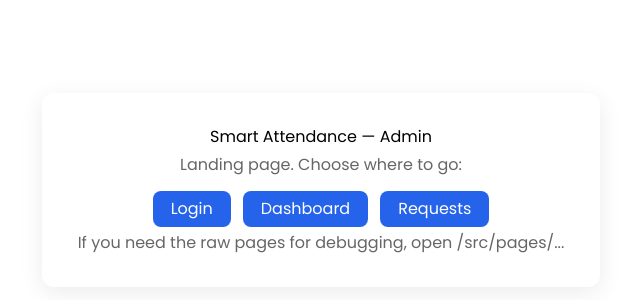
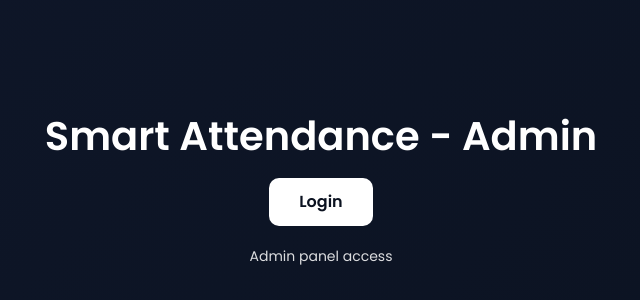
Before and after one commit to rafelixa/admin_smart_attendance, a website built with Vite: page frontend/index.html in a window 1280 px wide. Shown: the part 210-510 px from the top of the page, without its empty margins (319-959 px from the left). Built offline with nearby package versions, Linux system fonts and the light colour scheme.

Commit message:
update: landing page styles

```diff
--- a/frontend/index.html
+++ b/frontend/index.html
@@ -4,26 +4,30 @@
     <meta charset="utf-8" />
     <meta name="viewport" content="width=device-width, initial-scale=1" />
     <title>Smart Attendance — Landing</title>
-    <link rel="stylesheet" href="/global.css" />
+    <link rel="preconnect" href="https://fonts.googleapis.com">
+    <link rel="preconnect" href="https://fonts.gstatic.com" crossorigin>
+    <link href="https://fonts.googleapis.com/css2?family=Poppins:wght@400;600&display=swap" rel="stylesheet">
     <style>
-      body { display:flex; align-items:center; justify-content:center; min-height:100vh; font-family:Poppins, sans-serif; }
-      .card{ max-width:760px; padding:36px; border-radius:12px; box-shadow:0 6px 24px rgba(0,0,0,0.08); text-align:center }
-      .card h1{ margin:0 0 12px }
-      .links{ display:flex; gap:12px; justify-content:center; margin-top:18px }
-      .btn{ padding:10px 18px; border-radius:8px; background:#2563eb; color:white; text-decoration:none }
-      .muted{ color:#666; margin-top:8px }
+      :root{--bg1:#0f172a;--bg2:#0b1220;--text:#ffffff;--accent:#0b1220}
+      html,body{height:100%;margin:0}
+      body{
+        font-family: 'Poppins', system-ui, -apple-system, 'Segoe UI', Roboto, 'Helvetica Neue', Arial;
+        background: linear-gradient(135deg,var(--bg1),var(--bg2));
+        display:flex;align-items:center;justify-content:center;color:var(--text);
+      }
+      .landing-wrap{display:flex;flex-direction:column;align-items:center;gap:20px;padding:24px}
+      h1.landing-title{font-size:40px;margin:0;font-weight:600;text-align:center}
+      .login-btn{background:#ffffff;color:var(--accent);padding:12px 30px;border-radius:10px;border:0;font-weight:600;text-decoration:none;cursor:pointer}
+      .login-btn:focus{outline:2px solid rgba(255,255,255,0.12);outline-offset:4px}
+      .subtext{opacity:0.85;font-size:14px}
+      @media (max-width:420px){h1.landing-title{font-size:32px}}
     </style>
   </head>
   <body>
-    <main class="card">
-      <h1>Smart Attendance — Admin</h1>
-      <p class="muted">Landing page. Choose where to go:</p>
-      <div class="links">
-        <a class="btn" href="/login">Login</a>
-        <a class="btn" href="/dashboard">Dashboard</a>
-        <a class="btn" href="/request-list">Requests</a>
-      </div>
-      <p class="muted">If you need the raw pages for debugging, open <code>/src/pages/...</code></p>
-    </main>
+    <div class="landing-wrap">
+      <h1 class="landing-title">Smart Attendance - Admin</h1>
+      <a class="login-btn" href="/login">Login</a>
+      <div class="subtext">Admin panel access</div>
+    </div>
   </body>
 </html>
```
Also changed, not shown: 1 other file.
